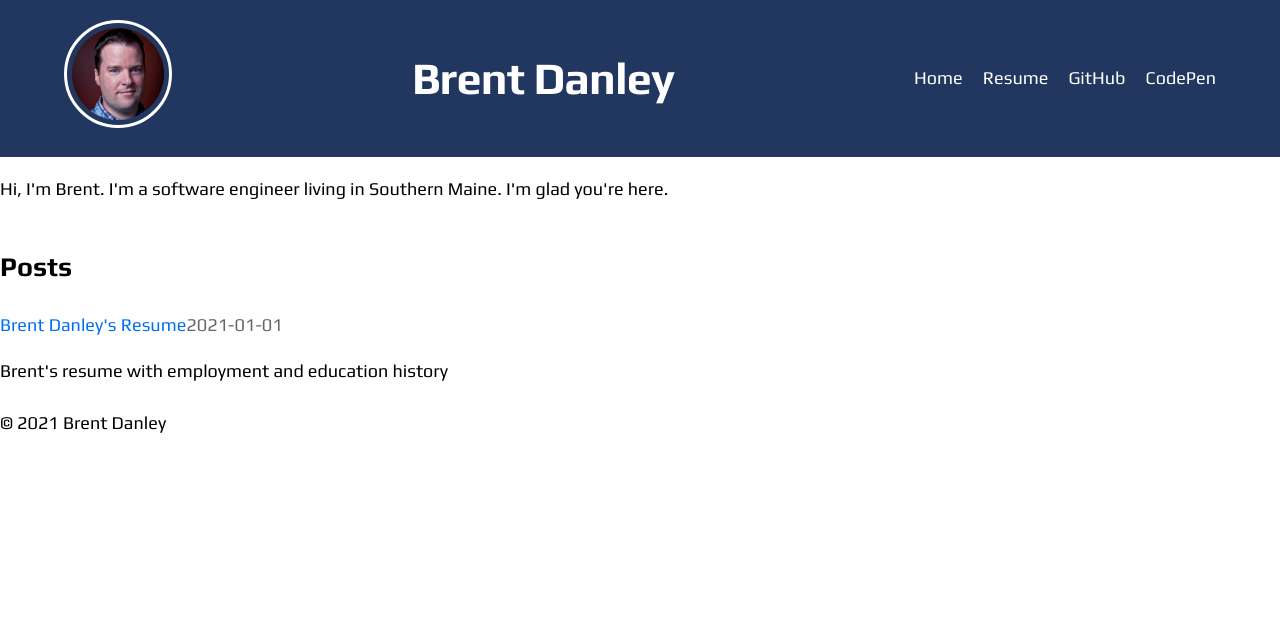
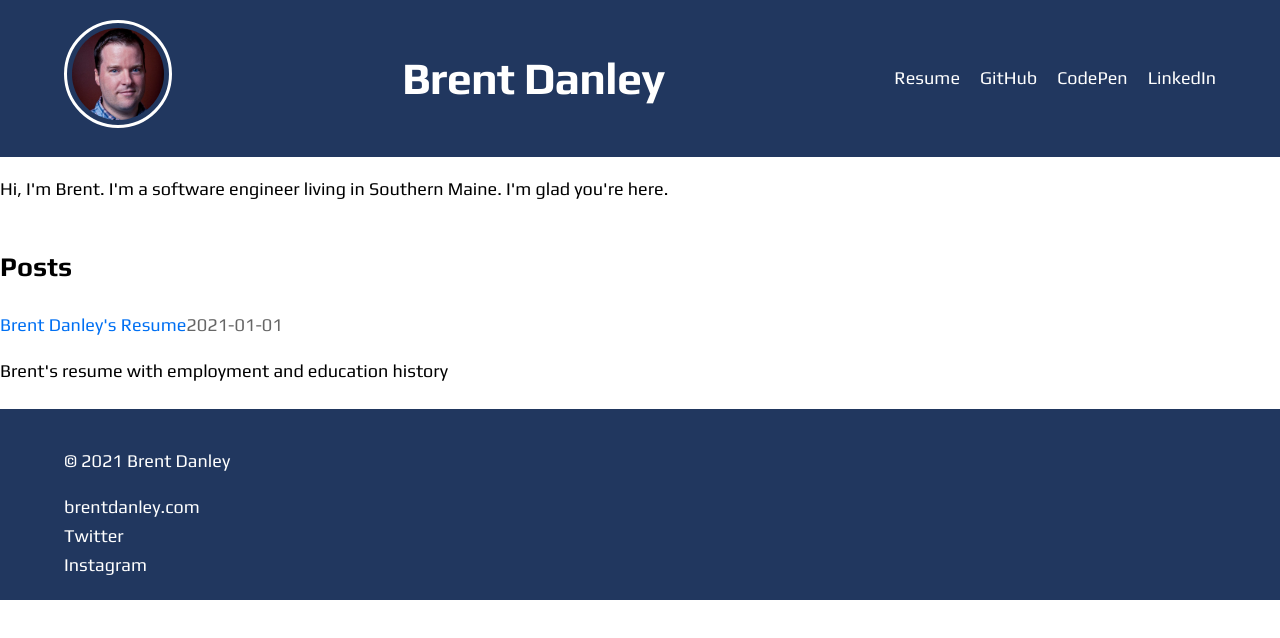
Before and after one commit to brentdanley/codes, a Next.js app: page / in a window 1280 px wide. Shown: the top 638 px of the page. Built offline with nearby package versions, Linux system fonts and the light colour scheme.

Commit message:
Styles footer component.

```diff
--- a/components/footer.js
+++ b/components/footer.js
@@ -1,9 +1,34 @@
 import { format } from 'date-fns'
+import styles from './footer.module.scss'
 
 const Footer = () => {
 
+    const links = [
+        {
+            label: "brentdanley.com",
+            link: 'https://www.brentdanley.com/'
+        },
+        {
+            label: "Twitter",
+            link: 'https://twitter.com/brentdanley'
+        },
+        {
+            label: "Instagram",
+            link: 'https://www.instagram.com/brentdanley/'
+        },
+    ]
+
     return (
-        <p>&copy; {format(new Date(), 'yyyy')} Brent Danley</p>
+        <footer className={styles.footer}>
+            <p className={styles.copyright}>&copy; {format(new Date(), 'yyyy')} Brent Danley</p>
+            <ul className={styles.links}>
+                {
+                links.map(link => (
+                    <li><a href={link.link}>{link.label}</a></li>
+                ))
+                }
+            </ul>
+        </footer>
     )
 }
 
--- /dev/null
+++ b/components/footer.module.scss
@@ -0,0 +1,15 @@
+.footer {
+    background-color: var(--primary-color);
+    color: white;
+    padding: 20px 5%;
+
+    .links {
+        list-style-type: none;
+        padding: 0;
+        margin: 0;
+
+        a {
+            color: white;
+        }
+    }
+}
--- a/components/primary-navigation.js
+++ b/components/primary-navigation.js
@@ -3,10 +3,6 @@ import styles from './navigation.module.scss'
 
 const PrimaryNavigation = props => {
     const navItems = [
-        {
-            label: "Home",
-            link: '/',
-        },
         {
             label: "Resume",
             link: '/posts/resume',
@@ -18,6 +14,10 @@ const PrimaryNavigation = props => {
         {
             label: "CodePen",
             link: 'https://codepen.io/brentdanley',
+        },
+        {
+            label: "LinkedIn",
+            link: 'https://www.linkedin.com/in/brentdanley',
         },
     ]
 
```
Also changed, not shown: 1 other file (tests, documents, lock files or other folders).
